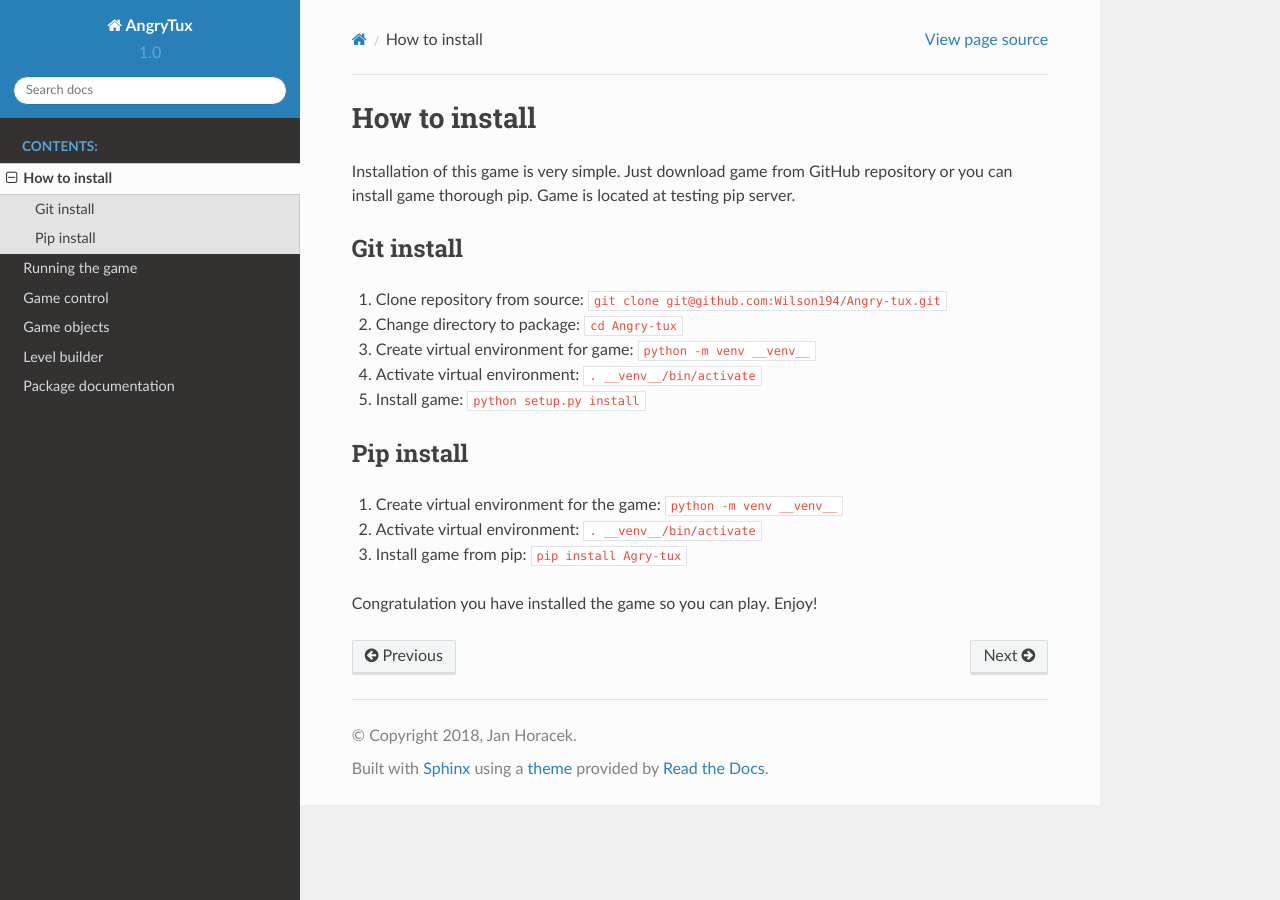
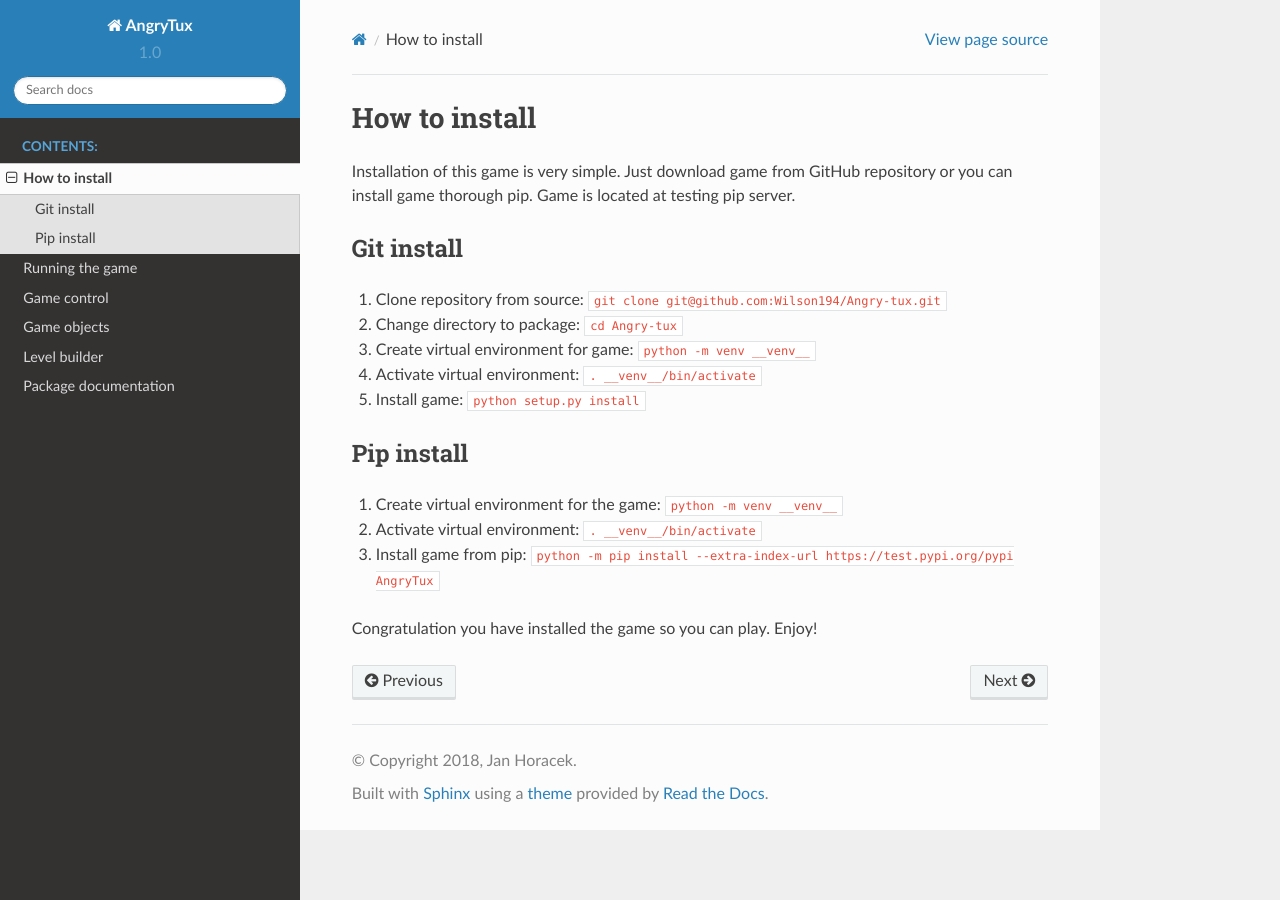
Before and after one commit to Wilson194/Angry-tux, a Sphinx documentation site: the page built from docs/source/how_to_install.rst, in a window 1280 px wide. Built offline with Sphinx 7.4.7 and the Read the Docs theme 2.0.0, drawn with Linux system fonts in a browser that asks for light colours.

Commit message:
Edit documentation install

```diff
--- a/docs/source/how_to_install.rst
+++ b/docs/source/how_to_install.rst
@@ -20,7 +20,7 @@ Pip install
 
 #. Create virtual environment for the game: ``python -m venv __venv__``
 #. Activate virtual environment: ``. __venv__/bin/activate``
-#. Install game from pip: ``pip install Agry-tux``
+#. Install game from pip: ``python -m pip install --extra-index-url https://test.pypi.org/pypi AngryTux``
 
 
 
```
